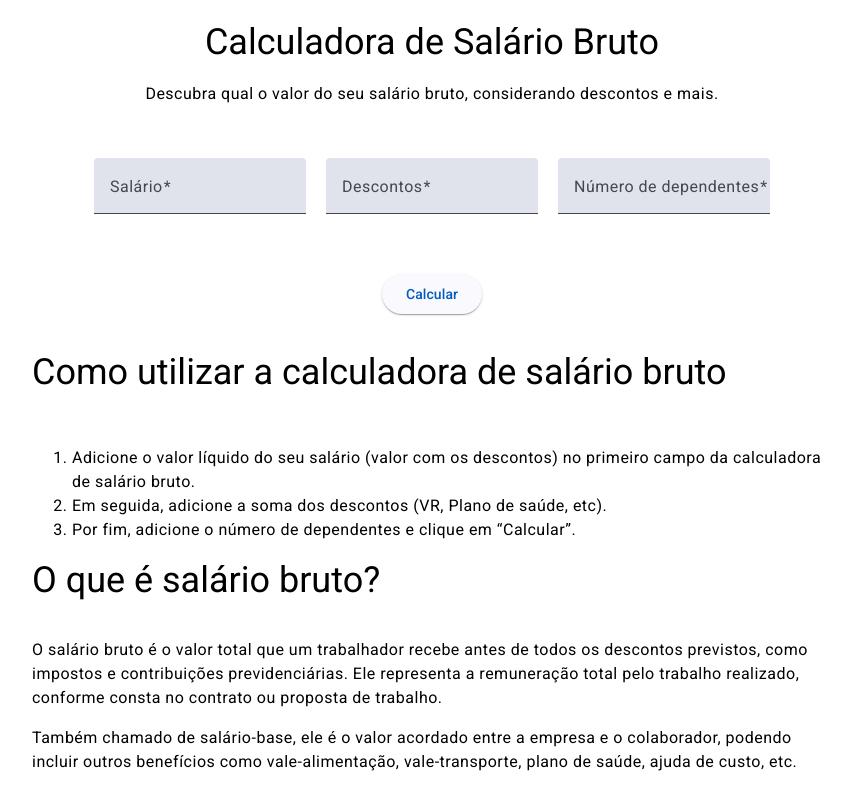
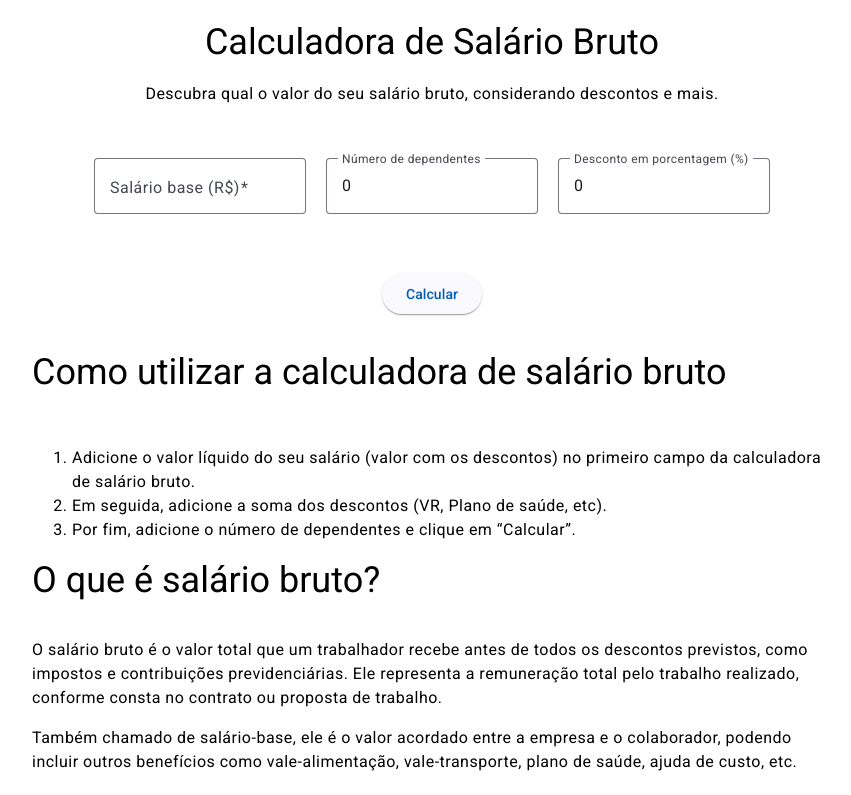
Before and after one commit to AysllaGomes/salary-discount-calculator-web, an Angular app: page /salaries in a window 1280 px wide. Shown: the top 795 px of the page, without its empty margins (208-1059 px from the left). Built offline with nearby package versions, Linux system fonts and the light colour scheme.

Commit message:
[UPT][TASK-????] Iniciando o valor do form. Melhorando o tipo de aparencia de fill para outline

```diff
--- a/src/app/salary/component/salary-discount/form/salary-discount-form.component.html
+++ b/src/app/salary/component/salary-discount/form/salary-discount-form.component.html
@@ -2,8 +2,8 @@
     <div *ngIf="form" fxLayout="row" fxLayoutGap="20px" fxFlex="100" fxLayoutWrap>
 
         <div fxFlex="40" fxFlex.xs="100" fxFlex.sm="100">
-            <mat-form-field appearance="fill" fxFlex="100">
-                <mat-label>Salário</mat-label>
+            <mat-form-field appearance="outline" fxFlex="100">
+                <mat-label>Salário base (R$)</mat-label>
                 <input matInput type="number" formControlName="salary">
             </mat-form-field>
 
@@ -13,18 +13,7 @@
         </div>
 
         <div fxFlex="40" fxFlex.xs="100" fxFlex.sm="100">
-            <mat-form-field appearance="fill" fxFlex="100">
-                <mat-label>Descontos</mat-label>
-                <input matInput type="number" formControlName="discount">
-            </mat-form-field>
-
-            <app-shared-component-form-message
-                [field]="form.get('discount')">
-            </app-shared-component-form-message>
-        </div>
-
-        <div fxFlex="40" fxFlex.xs="100" fxFlex.sm="100">
-            <mat-form-field appearance="fill" fxFlex="100">
+            <mat-form-field appearance="outline" fxFlex="100">
                 <mat-label>Número de dependentes</mat-label>
                 <input matInput type="number" formControlName="dependentCount">
             </mat-form-field>
@@ -34,5 +23,16 @@
             </app-shared-component-form-message>
         </div>
 
+        <div fxFlex="40" fxFlex.xs="100" fxFlex.sm="100">
+            <mat-form-field appearance="outline" fxFlex="100">
+                <mat-label>Desconto em porcentagem (%)</mat-label>
+                <input matInput type="number" formControlName="discount">
+            </mat-form-field>
+
+            <app-shared-component-form-message
+                [field]="form.get('discount')">
+            </app-shared-component-form-message>
+        </div>
+
     </div>
 </form>
--- a/src/app/salary/component/salary-discount/form/salary-discount-form.component.ts
+++ b/src/app/salary/component/salary-discount/form/salary-discount-form.component.ts
@@ -9,7 +9,7 @@ import { Component, EventEmitter, OnInit, Output } from '@angular/core';
 export class SalaryDiscountFormComponent implements OnInit {
 
     @Output()
-    onCreateForm: EventEmitter<FormGroup> = new EventEmitter();
+    public onCreateForm: EventEmitter<FormGroup> = new EventEmitter();
 
     public form: FormGroup;
 
@@ -29,12 +29,10 @@ export class SalaryDiscountFormComponent implements OnInit {
                 Validators.required
             ],
             discount: [
-                null,
-                Validators.required
+                0,
             ],
             dependentCount: [
-                null,
-                Validators.required
+                0,
             ]
         });
 
```
